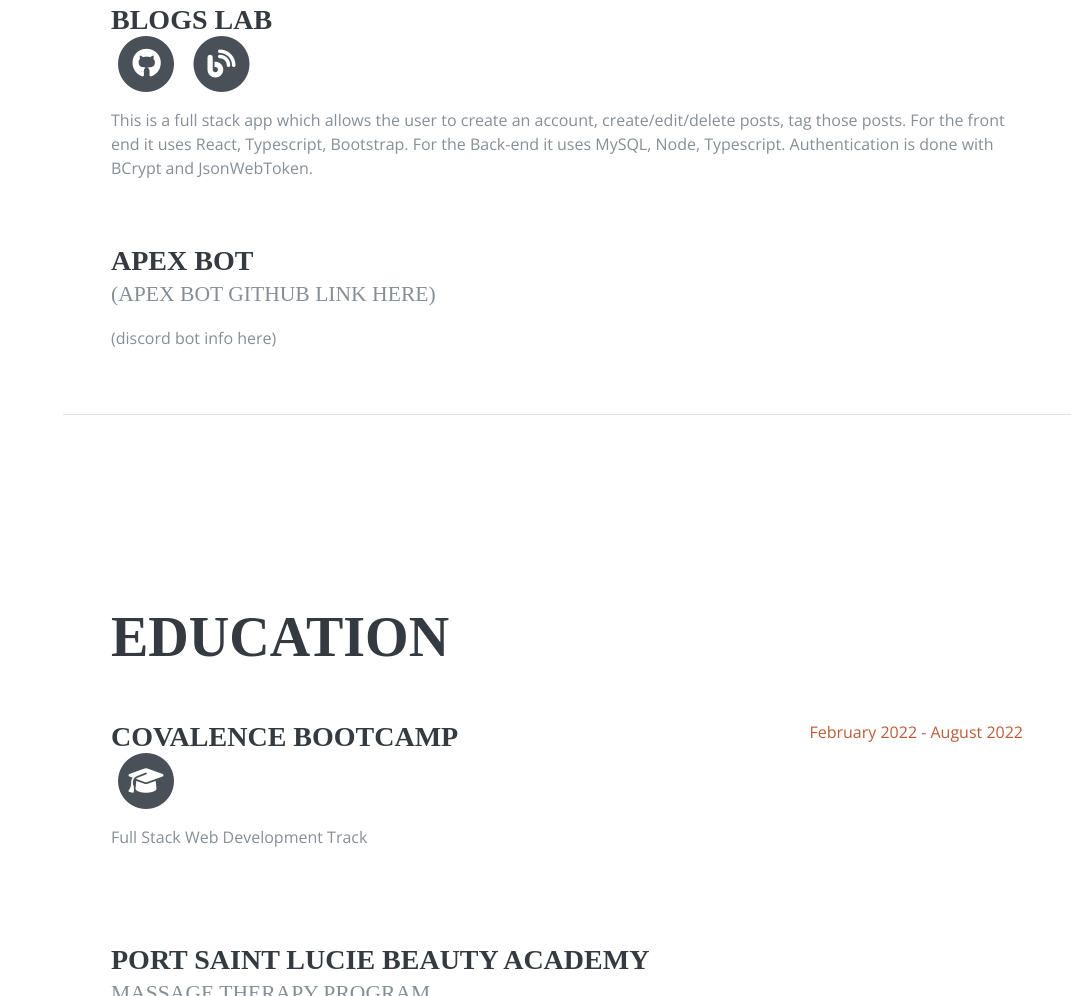
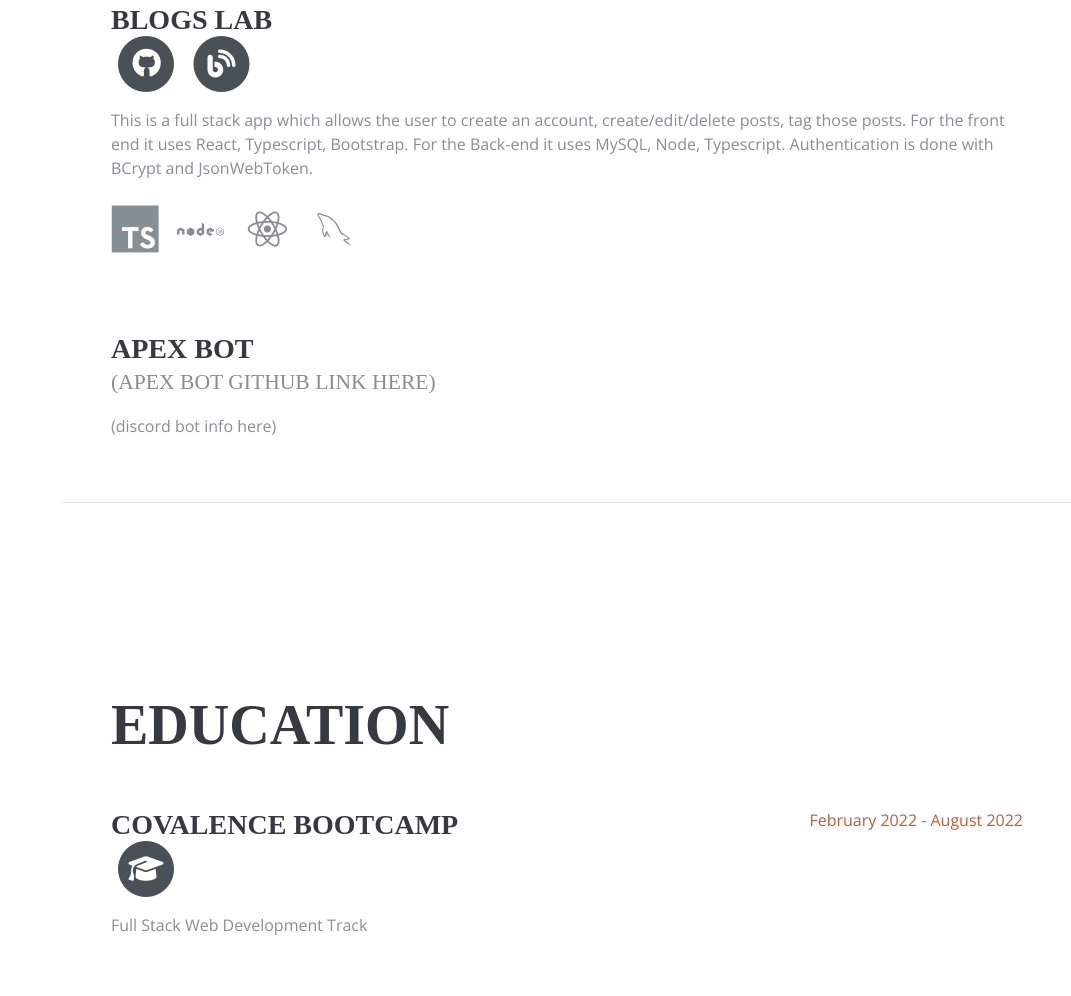
Before and after one commit to KnurtDrixx/Portfolio_Site, a plain HTML site: page index.html in a window 1280 px wide. Shown: the part 1755-2751 px from the top of the page, without its empty margins (209-1280 px from the left). Drawn offline with nearby package versions, Linux system fonts and the light colour scheme; a web font is replaced by a local one.

Commit message:
fixed link to typing lab

```diff
--- a/index.html
+++ b/index.html
@@ -185,7 +185,7 @@
                         <i class="fa fa-solid fa-brands fa-github fa-stack-1x fa-inverse"></i>
                       </span>
                     </a>
-                    <a target="_blank" href="https://blogs-lab.fly.dev/Blogs">
+                    <a target="_blank" href="https://knurtdrixx.github.io/Just_My_Type/">
                       <span class="fa-stack fa-lg">
                         <i class="fa fa-circle fa-stack-2x"></i>
                         <i class="fa fa-solid fa-keyboard fa-stack-1x fa-inverse"></i>
@@ -232,6 +232,20 @@
                 This is a full stack app which allows the user to create an account, create/edit/delete posts, tag those posts. For the front end it uses React, Typescript, Bootstrap. For the Back-end
                 it uses MySQL, Node, Typescript. Authentication is done with BCrypt and JsonWebToken.
               </p>
+              <ul class="list-inline list-icons">
+                <li class="list-inline-item">
+                  <i class="devicons devicon-typescript-plain"></i>
+                </li>
+                <li class="list-inline-item">
+                  <i class="devicons devicons-nodejs"></i>
+                </li>
+                <li class="list-inline-item">
+                  <i class="devicons devicons-react"></i>
+                </li>
+                <li class="list-inline-item">
+                  <i class="devicons devicons-mysql"></i>
+                </li>
+              </ul>
             </div>
           </div>
 
```
